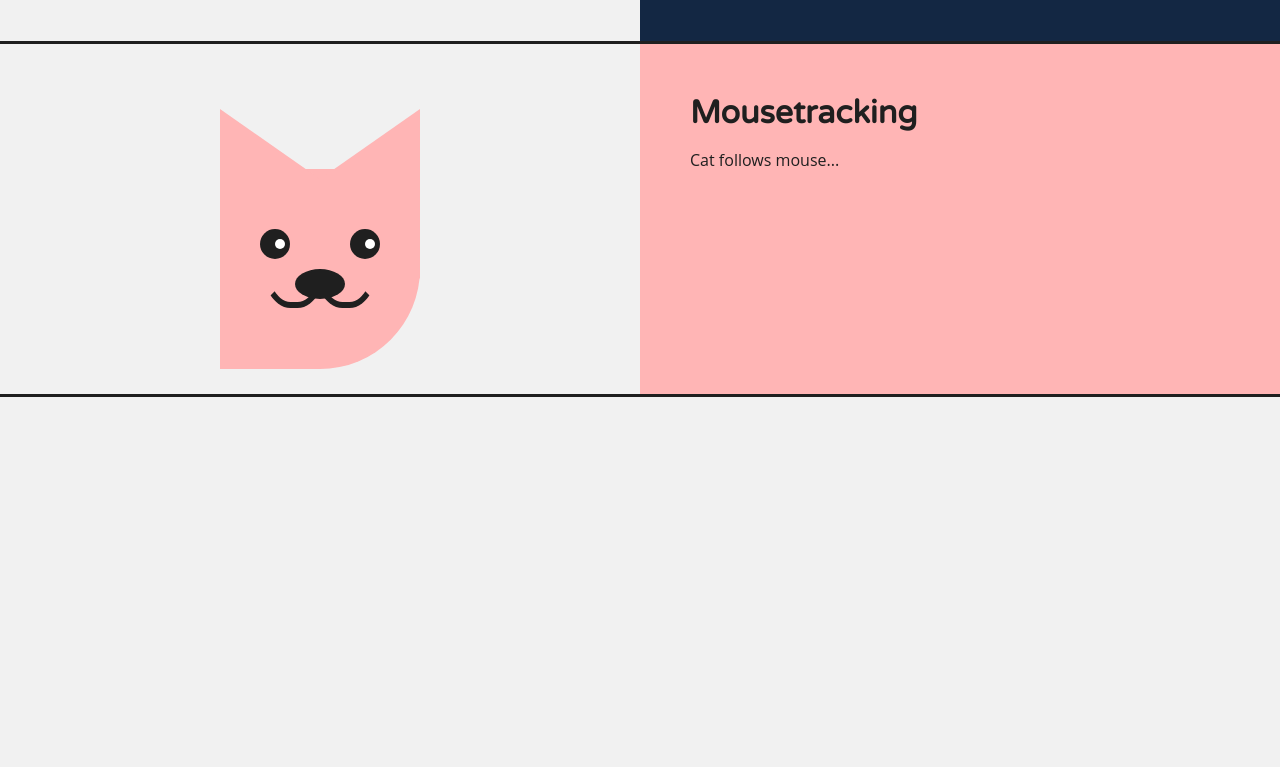
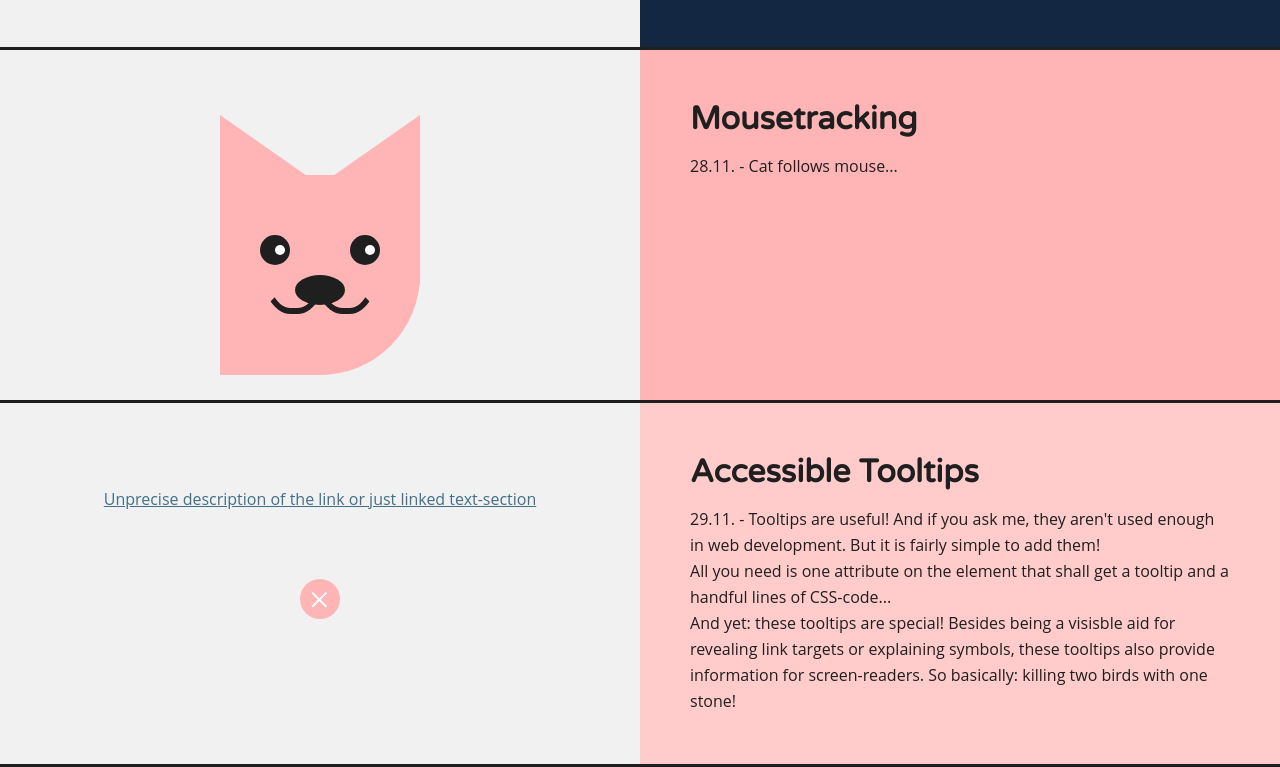
Before and after one commit to bjoerndot/dailyIXD, a website built with Parcel: page src/index.pug in a window 1280 px wide. Shown: the part 1117-1884 px from the top of the page. Before the commit the page ends 1514 px from the top, so only its background shows below. Built offline with nearby package versions, Linux system fonts and the light colour scheme.

Commit message:
29.11. Accessible Tooltips

```diff
--- a/package.json
+++ b/package.json
@@ -5,6 +5,7 @@
   "main": "index.js",
   "scripts": {
     "start": "parcel src/index.pug",
+    "prebuild": "rmdir dist /s /q",
     "build":  "parcel build src/index.pug"
   },
   "author": "Oliver Schwamb",
--- a/src/data.pug
+++ b/src/data.pug
@@ -23,6 +23,12 @@
             {
                 id: "mousetracking",
                 title: "Mousetracking",
-                text: ["Cat follows mouse..."]
+                text: ["28.11. - Cat follows mouse..."]
+            },
+        tooltip:
+            {
+                id: "tooltip",
+                title: "Accessible Tooltips",
+                text: ["29.11. - Tooltips are useful! And if you ask me, they aren't used enough in web development. But it is fairly simple to add them!", "All you need is one attribute on the element that shall get a tooltip and a handful lines of CSS-code...", "And yet: these tooltips are special! Besides being a visisble aid for revealing link targets or explaining symbols, these tooltips also provide information for screen-readers. So basically: killing two birds with one stone!"]
             },
     }
--- a/src/index.pug
+++ b/src/index.pug
@@ -51,4 +51,9 @@ html(lang="en")
                         .cat__eye
                         .cat__eye
                     .cat__face
+        +feature(data.tooltip.id, "lightpink", data.tooltip.title, data.tooltip.text)
+            .example_tooltip
+                a(href="https://github.com/bjoerndot/dailyIXD", aria-label="https://github.com/bjoerndot/dailyIXD") Unprecise description of the link or just linked text-section
+                button.close__button(aria-label="Click here to close something!")
+                    .close__button__cross
     script(src="./index.js")
--- a/src/style.sass
+++ b/src/style.sass
@@ -61,8 +61,14 @@ div
 a
     color: $blue
     font-size: 1.6rem
-    &:visited
-        color: $pink
+
+button
+    outline: none
+    border: none
+    padding: 0
+    margin: 0
+    &:focus
+        outline: 2px solid $blue
 
 /********* SKIN **********/
 .darkblue
@@ -343,3 +349,65 @@ a
             left: 30%
         &::before
             right: 30%
+
+// ARIA-tooltips: 29.11.
+
+.example_tooltip
+    @extend %flex-center
+    flex-direction: column
+    height: 20rem
+    justify-content: space-around
+
+
+.close__button
+    width: 4rem
+    height: 4rem
+    border-radius: 50%
+    background: $pink
+    position: relative
+    cursor: pointer
+    &__cross
+        width: 2rem
+        height: 2rem
+        position: absolute
+        top: 50%
+        left: 50%
+        transform: translate(-50%, -50%) rotate(45deg)
+        transform-origin: center center
+        &::before, &::after
+            @include pseudo($duration: 300, $function: ease-in)
+            background: $white
+            width: 2rem
+            height: 0.2rem
+            border-radius: 5%
+            top: 50%
+        &::before
+            transform: translateX(-50%)
+        &::after
+            left: 0
+            transform: rotate(90deg)
+
+
+a[aria-label], span[aria-label], div[aria-label], button[aria-label], li[aria-label]
+    &::after
+        z-index: 1
+        content: attr(aria-label)
+        background: $black
+        position: absolute
+        border-radius: 0.5rem
+        border-top-left-radius: 0
+        padding: 1rem 2rem
+        position: absolute
+        top: 100%
+        left: 50%
+        transform: translate(-50%, 0.8rem)
+        font-size: 1.2rem
+        font-weight: normal
+        visibility: hidden
+        transition: all 300ms ease-in
+        color: $white
+    &:hover
+        position: relative
+        &::after
+            visibility: visible
+            transition-delay: 1s
```
Also changed, not shown: dist/index.html, 2 other files.
